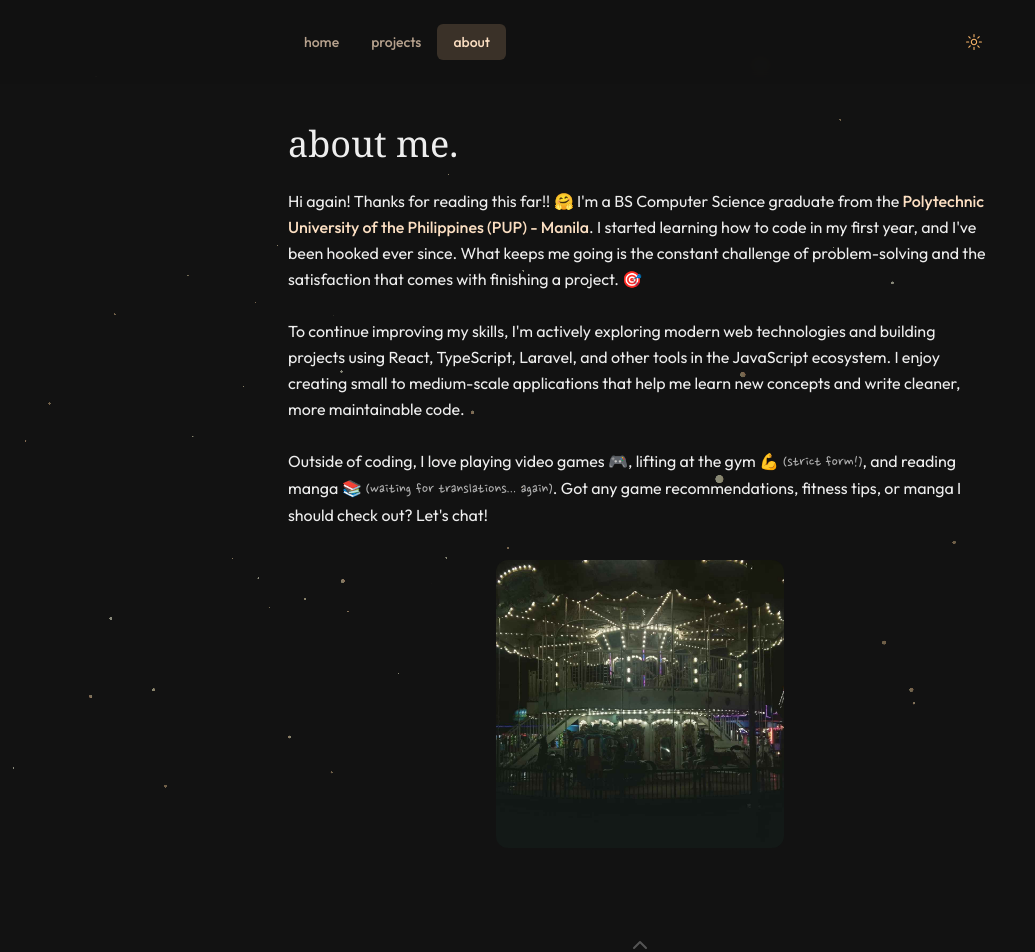
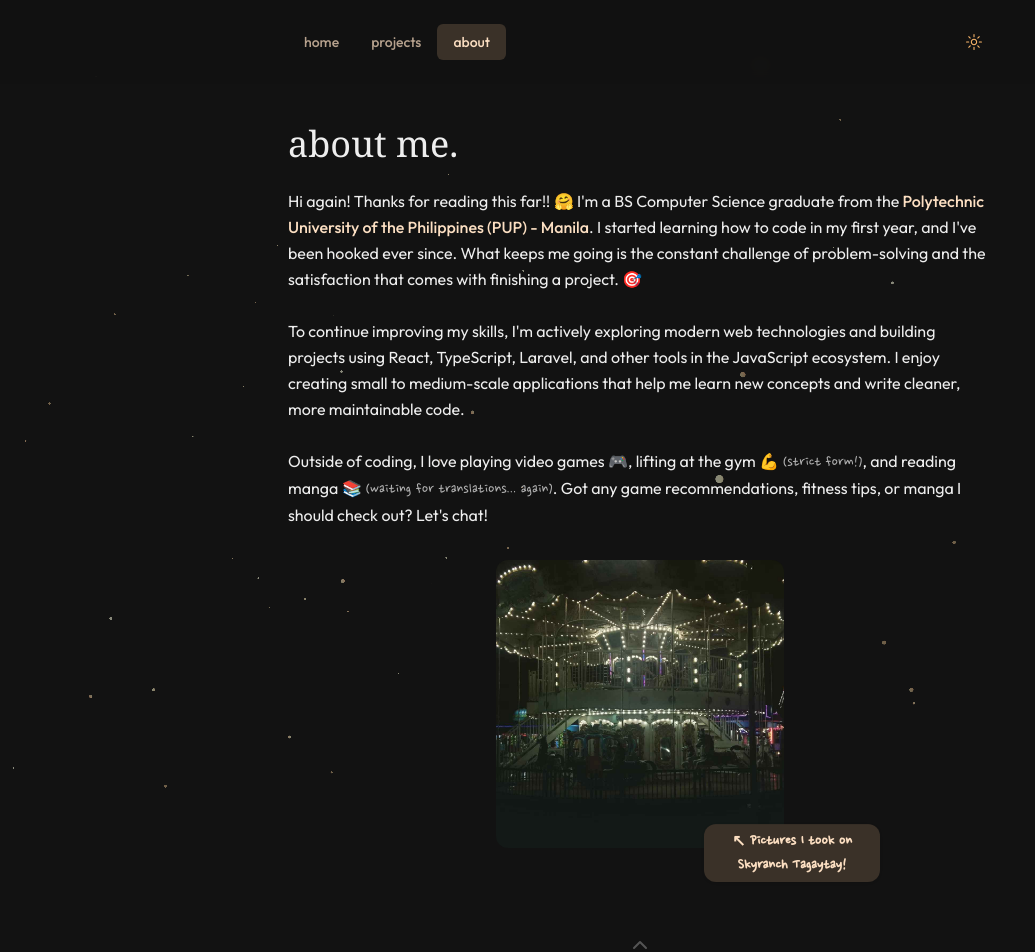
Before and after one commit to Viadsss/Portfolio, a React (Vite) app: page /about in a window 1280 px wide. Shown: the top 952 px of the page, without its empty margins (0-1035 px from the left). Built offline with nearby package versions, Linux system fonts and the light colour scheme; a web font is replaced by a local one.

Commit message:
Add info on about pictures

```diff
--- a/src/routes/About.tsx
+++ b/src/routes/About.tsx
@@ -42,13 +42,26 @@ export function About() {
             </p>
           </div>
 
-          <div className="flex shrink-0 items-center justify-center rounded-xl">
-            <img src={landscapeImg} className="size-48 rounded-xl md:size-60 lg:size-72 dark:hidden" alt="Landscape" />
-            <img
-              src={landscapeDarkImg}
-              className="hidden size-48 rounded-xl md:size-60 lg:size-72 dark:block"
-              alt="Landscape Dark"
-            />
+          <div className="relative flex shrink-0 items-center justify-center rounded-xl">
+            <div className="relative">
+              <img
+                src={landscapeImg}
+                className="size-48 rounded-xl md:size-60 lg:size-72 dark:hidden"
+                alt="Landscape"
+              />
+              <img
+                src={landscapeDarkImg}
+                className="hidden size-48 rounded-xl md:size-60 lg:size-72 dark:block"
+                alt="Landscape Dark"
+              />
+
+              {/* Floating caption with arrow */}
+              <div className="absolute -right-24 -bottom-16 my-4">
+                <span className="font-nanumPen focus:ring-ring bg-secondary text-secondary-foreground hover:bg-secondary/80 inline-flex max-w-36 animate-[bounce_3s_infinite] items-center rounded-xl border border-transparent px-3 py-1 text-center text-sm font-semibold shadow-sm transition-colors focus:ring-2 focus:ring-offset-2 focus:outline-none md:max-w-44 md:text-base">
+                  ↖ Pictures I took on Skyranch Tagaytay!
+                </span>
+              </div>
+            </div>
           </div>
         </div>
       </section>
```
